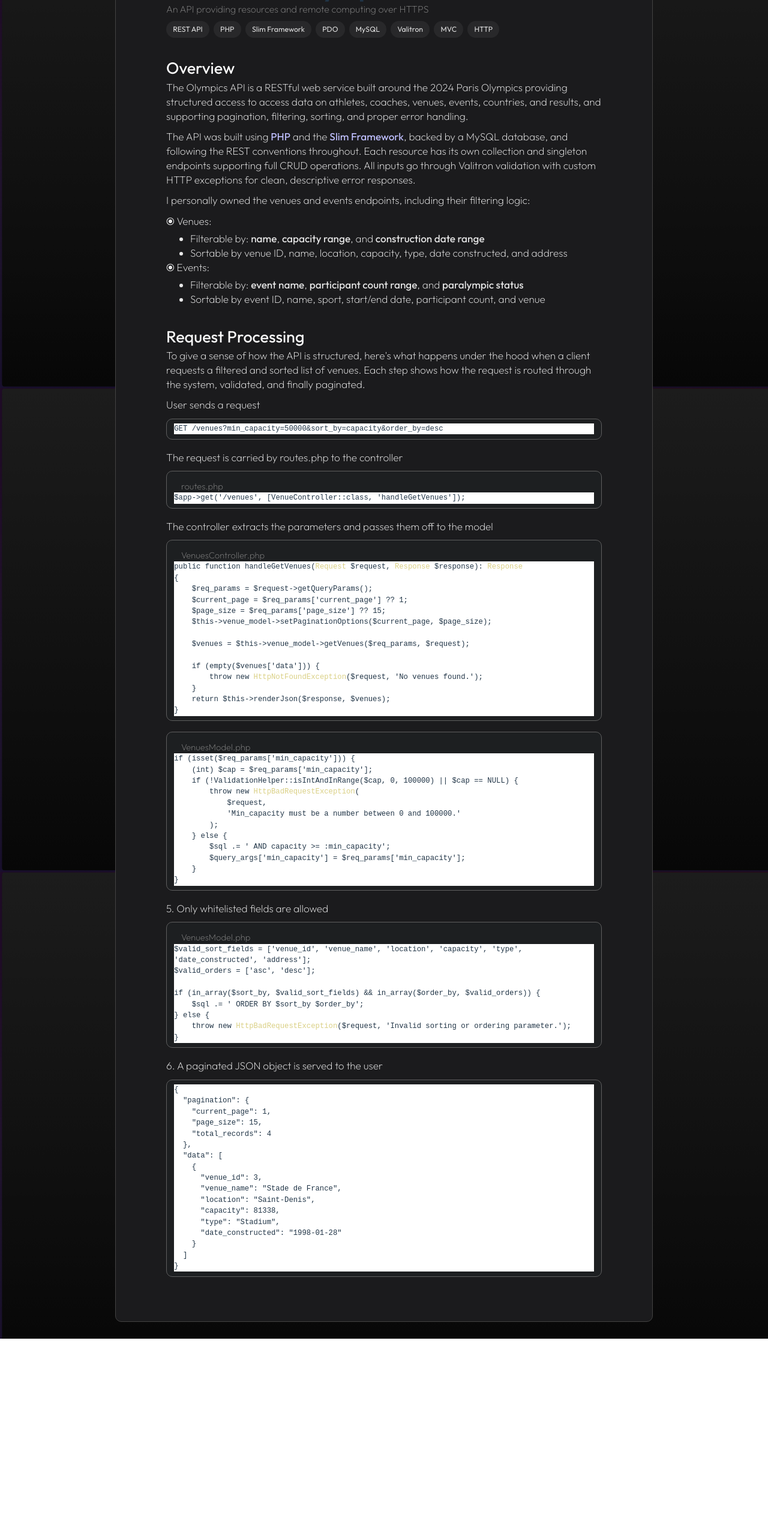
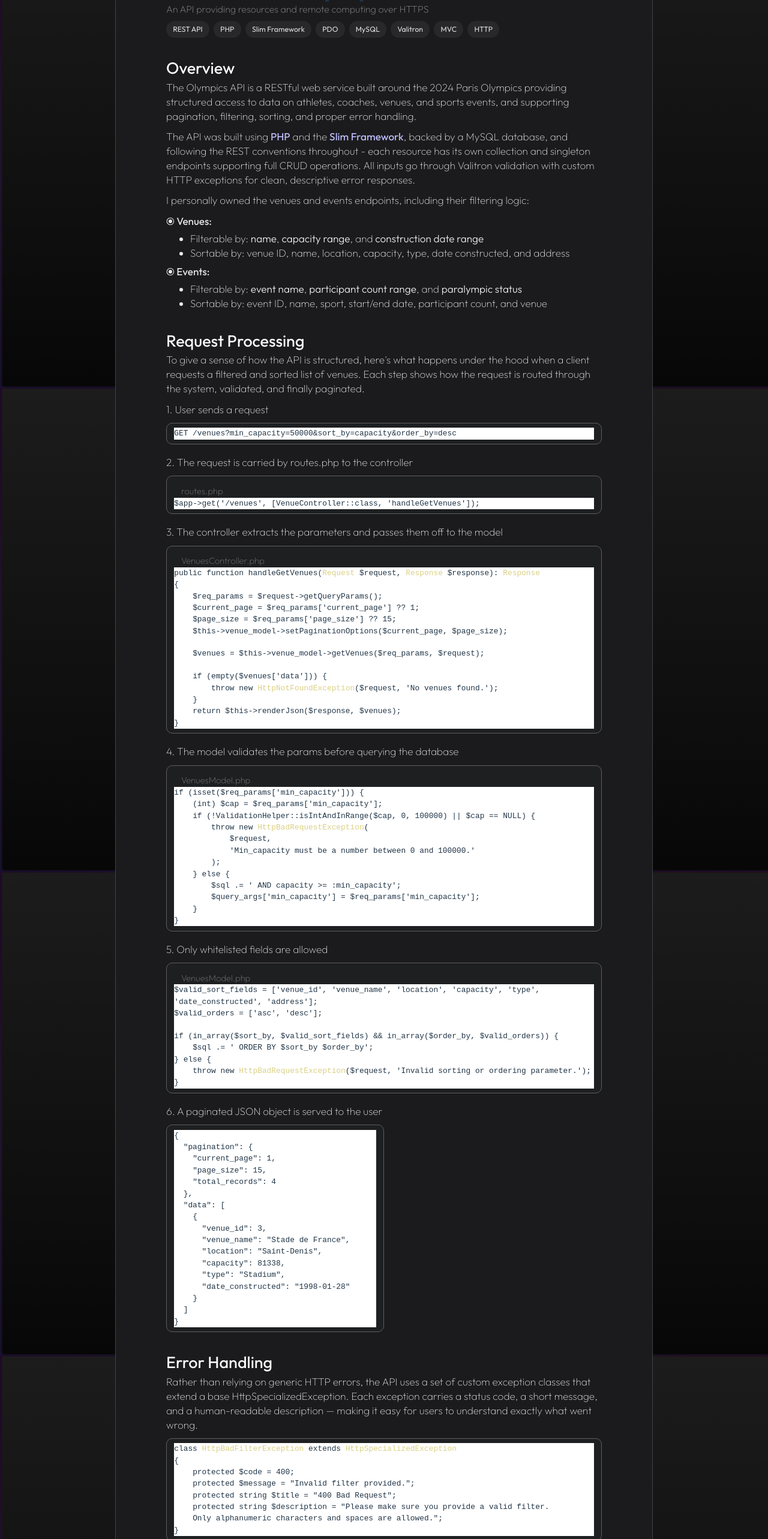
Before and after one commit to hedi3489/my-portfolio, a React (Vite) app: page /projects/olympics-api in a window 1280 px wide. Shown: the part 160-2726 px from the top of the page at 60% size. Before the commit the page ends 2392 px from the top, so only its background shows below. Built offline with nearby package versions, Linux system fonts and the light colour scheme.

Commit message:
Added exception handling snips to API

```diff
--- a/index.html
+++ b/index.html
@@ -3,7 +3,7 @@
   <head>
     <meta charset="UTF-8" />
     <link rel="icon" type="image/svg+xml" href="/vite.svg" />
-    <link href="https://fonts.googleapis.com/css2?family=Outfit:wght@200;250;300;400;450;600&family=JetBrains+Mono&display=swap" rel="stylesheet">
+    <link href="https://fonts.googleapis.com/css2?family=Outfit:wght@150;200;250;300;400;450;600&family=JetBrains+Mono&display=swap" rel="stylesheet">
     <meta name="viewport" content="width=device-width, initial-scale=1.0" />
     <title>my-portfolio</title>
   </head>
--- a/src/components/APIProject.jsx
+++ b/src/components/APIProject.jsx
@@ -46,27 +46,25 @@ function APIProjectPage() {
                     <TechStackInline items={["REST API", "PHP", "Slim Framework", "PDO", "MySQL", "Valitron", "MVC", "HTTP"]} />
                     <TextSection className="text-section" title="Overview"
                         paragraphs={[
-                            <>The Olympics API is a RESTful web service built around the 2024 Paris Olympics providing structured access to access data on athletes, coaches, venues, events, countries, and results, and supporting pagination, filtering, sorting, and proper error handling.</>,
-                            <>The API was built using <b style={{ color: '#bfbfff' }}>PHP</b> and the <b style={{ color: '#bfbfff' }}>Slim Framework</b>, backed by a MySQL database, and following the REST conventions throughout. Each resource has its own collection and singleton endpoints supporting full CRUD operations. All inputs go through Valitron validation with custom HTTP exceptions for clean, descriptive error responses. </>
+                            <>The Olympics API is a RESTful web service built around the 2024 Paris Olympics providing structured access to data on athletes, coaches, venues, and sports events, and supporting pagination, filtering, sorting, and proper error handling.</>,
+                            <>The API was built using <b style={{ color: '#bfbfff' }}>PHP</b> and the <b style={{ color: '#bfbfff' }}>Slim Framework</b>, backed by a MySQL database, and following the REST conventions throughout - each resource has its own collection and singleton endpoints supporting full CRUD operations. All inputs go through Valitron validation with custom HTTP exceptions for clean, descriptive error responses. </>
                         ]}
                     />
                     <p>I personally owned the venues and events endpoints, including their filtering logic:</p>
-
                     <BulletList
-                        intro="⦿ Venues:"
+                        intro={<b>⦿ Venues:</b>}
                         items={[
                             <>Filterable by: <b>name</b>, <b>capacity range</b>, and <b>construction date range</b></>,
-                            <>Sortable by venue ID, name, location, capacity, type, date constructed, and address</>,
+                            <>Sortable by: venue ID, name, location, capacity, type, date constructed, and address</>
                         ]}
                     />
                     <BulletList
-                        intro="⦿ Events:"
+                        intro={<b>⦿ Events:</b>}
                         items={[
                             <>Filterable by: <b>event name</b>, <b>participant count range</b>, and <b>paralympic status</b></>,
-                            <>Sortable by event ID, name, sport, start/end date, participant count, and venue</>
+                            <>Sortable by: event ID, name, sport, start/end date, participant count, and venue</>
                         ]}
                     />
-
 
                     <TextSection
                         title="Request Processing"
@@ -74,14 +72,13 @@ function APIProjectPage() {
                             <>To give a sense of how the API is structured, here's what happens under the hood when a client requests a filtered and sorted list of venues. Each step shows how the request is routed through the system, validated, and finally paginated.</>
                         ]}
                     />
-
-                    <p>User sends a request</p>
+                    <p>1. User sends a request</p>
                     <CodeSnippet language="http" code="GET /venues?min_capacity=50000&sort_by=capacity&order_by=desc" />
 
-                    <p>The request is carried by routes.php to the controller</p>
+                    <p>2. The request is carried by routes.php to the controller</p>
                     <CodeSnippet subtitle="routes.php" code="$app->get('/venues', [VenueController::class, 'handleGetVenues']);" />
 
-                    <p>The controller extracts the parameters and passes them off to the model</p>
+                    <p>3. The controller extracts the parameters and passes them off to the model</p>
                     <CodeSnippet subtitle="VenuesController.php" code="public function handleGetVenues(Request $request, Response $response): Response
 {
     $req_params = $request->getQueryParams();
@@ -97,6 +94,7 @@ function APIProjectPage() {
     return $this->renderJson($response, $venues);
 }"/>
 
+                    <p>4. The model validates the params before querying the database</p>
                     <CodeSnippet subtitle="VenuesModel.php" code="if (isset($req_params['min_capacity'])) {
     (int) $cap = $req_params['min_capacity'];
     if (!ValidationHelper::isIntAndInRange($cap, 0, 100000) || $cap == NULL) {
@@ -121,7 +119,8 @@ if (in_array($sort_by, $valid_sort_fields) && in_array($order_by, $valid_orders)
 }"/>
 
                     <p>6. A paginated JSON object is served to the user</p>
-                    <CodeSnippet language="json" code='{
+                    <div className='half-width'>
+                        <CodeSnippet language="json" code='{
   "pagination": {
     "current_page": 1,
     "page_size": 15,
@@ -139,15 +138,34 @@ if (in_array($sort_by, $valid_sort_fields) && in_array($order_by, $valid_orders)
   ]
 }'/>
 
+                    </div>
 
 
+                    <TextSection
+                        title="Error Handling"
+                        paragraphs={["Rather than relying on generic HTTP errors, the API uses a set of custom exception classes that extend a base HttpSpecializedException. Each exception carries a status code, a short message, and a human-readable description — making it easy for users to understand exactly what went wrong."]}
+                    />
+                    <CodeSnippet
+                        code='class HttpBadFilterException extends HttpSpecializedException
+{
+    protected $code = 400;
+    protected $message = "Invalid filter provided.";
+    protected string $title = "400 Bad Request";
+    protected string $description = "Please make sure you provide a valid filter.
+    Only alphanumeric characters and spaces are allowed.";
+}'
+                    />
 
-                    {/* <TextSection
-                        title="Code Snippets"
+                    <CodeSnippet
+                        code='class HttpInternalServerErrorException extends HttpSpecializedException
+{
+    protected $code = 500;
+    protected $message = "Internal server error.";
+    protected $title = "500 Internal Server Error.";
+    protected string $description = "The server has encountered an unexpected
+    situation preventing it from fulfilling its request.";
+}'
                     />
-                    <CodeSnippet title="Sorting and ordering snippet from venue_model.php" code={code} />
-                    <CodeSnippet title="Brief snippet from HttpBadFilterException.php" code={http_exception} />
-                    <CodeSnippet title="Snippet from PaginationHelper.php" code={pagination_code} /> */}
 
                 </div>
             </div>
--- a/src/components/ProjectPageComponents.jsx
+++ b/src/components/ProjectPageComponents.jsx
@@ -1,6 +1,6 @@
 import { useState, useEffect } from "react";
 import { Prism as SyntaxHighlighter } from 'react-syntax-highlighter';
-import { atomDark, nightOwl, nord, materialDark, duotoneDark, hopscotch} from 'react-syntax-highlighter/dist/esm/styles/prism';
+import { atomDark} from 'react-syntax-highlighter/dist/esm/styles/prism';
 
 function TechStackInline({ items = [] }) {
     return (
@@ -99,7 +99,6 @@ function BulletList({ header, intro, items = [] }) {
     </div>
 }
 
-
 const customAtomDark = {
     ...atomDark,
     'class-name': {
--- a/src/styles/Containers.css
+++ b/src/styles/Containers.css
@@ -138,7 +138,3 @@
 .code-snippet-border:hover {
   border-color: #b6b6ff;
 }
-
-.code-snippet-border pre span {
-    text-decoration: none !important;
-}
--- a/src/styles/Typography.css
+++ b/src/styles/Typography.css
@@ -109,22 +109,6 @@ ul {
   /* margin: 1.1em 0 0.5em 0; */
 }
 
-.project-page-container .prose p,
-.project-page-container .prose li {
-  font-size: 1.4em;
-  line-height: 1.4;
-  font-weight: 200;
-  color: rgba(255, 255, 255, 0.9);
-}
-
-.project-page-container .prose p {
-  margin-bottom: 0.6em;
-}
-
-.project-page-container .prose b {
-  font-weight: 450;
-}
-
 .project-page-container .prose h4 {
   font-size: 1.3em;
   /* line-height: 1.3; */
@@ -140,6 +124,28 @@ ul {
   width: 85%;
 }
 
+
+.project-page-container .prose p,
+.project-page-container .prose li {
+  font-size: 1.4em;
+  line-height: 1.4;
+  font-weight: 150;
+  color: rgba(255, 255, 255, 0.9);
+}
+
+.project-page-container .prose p,
+.project-page-container .prose ul {
+  margin-bottom: 0.6em;
+}
+
+.project-page-container .prose b {
+  font-weight: 450;
+}
+
+.project-page-container .prose li b {
+  font-weight: 300;
+}
+
 .tech-stack-label {
   margin-bottom: 0.4rem;
   font-weight: 500;
@@ -150,8 +156,6 @@ ul {
   flex-wrap: wrap;
   gap: 0.5rem;
   margin: 0.5rem 0;
-
-  /* font-size: 0.95em; */
   color: rgba(255, 255, 255, 0.85);
 }
 
@@ -162,11 +166,15 @@ ul {
   white-space: nowrap;
 }
 
+.code-snippet-border pre span {
+    text-decoration: none !important;
+    font-size: 1.05em;
+}
+
 /* ---------------------------
    SOFT LIST TYPOGRAPHY
 ---------------------------- */
 .soft-list-row {
-  /* position: relative; */
   display: grid;
   grid-template-columns: 26ch 2fr;
   column-gap: 1rem;
@@ -176,8 +184,6 @@ ul {
   background: linear-gradient(to left,
       rgba(0, 0, 0, 0.500),
       transparent 70%);
-
-  /* border-radius: 6px; */
 }
 
 .soft-list-row dt {
@@ -193,9 +199,7 @@ ul {
   width: 115%;
 }
 
-dt,
-dd,
-.soft-list-icon {
+dt, dd, .soft-list-icon {
   font-size: clamp(0.9em, 1.2em, 1.3em);
 }
 
```
